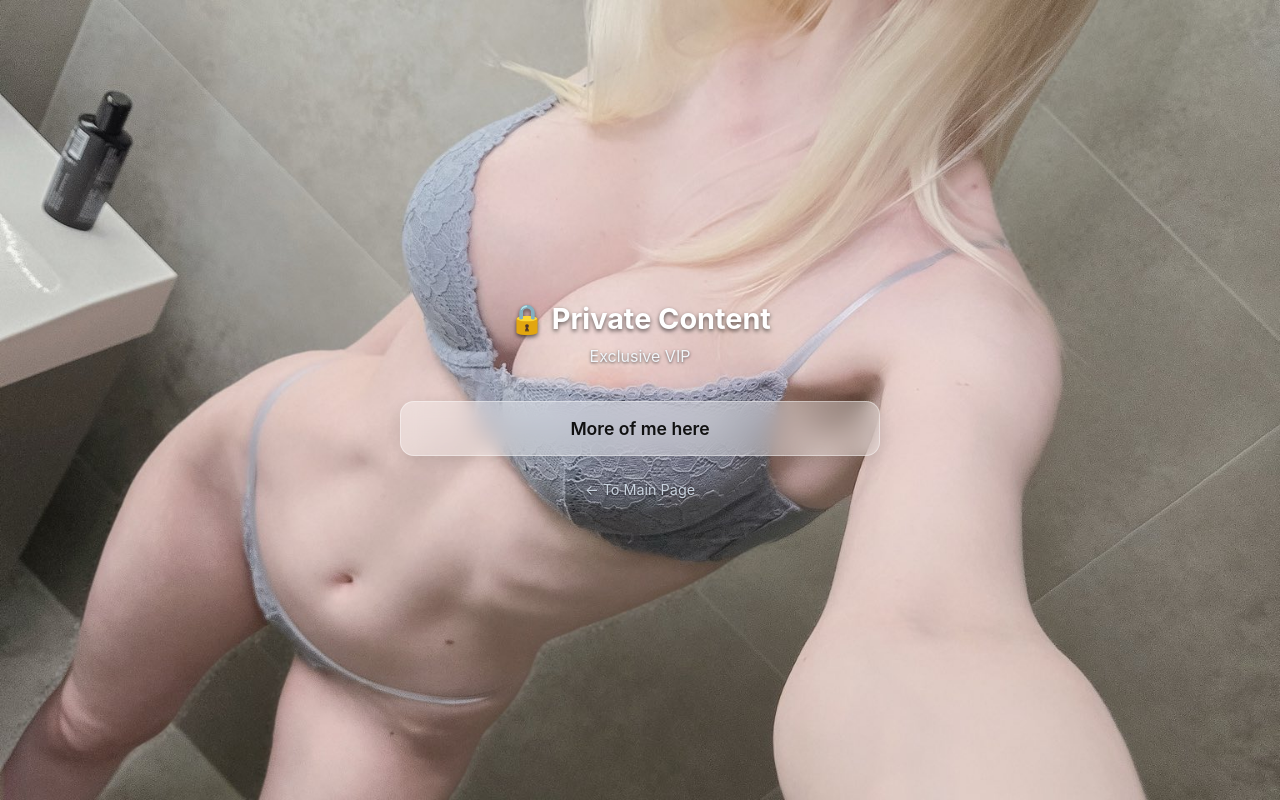
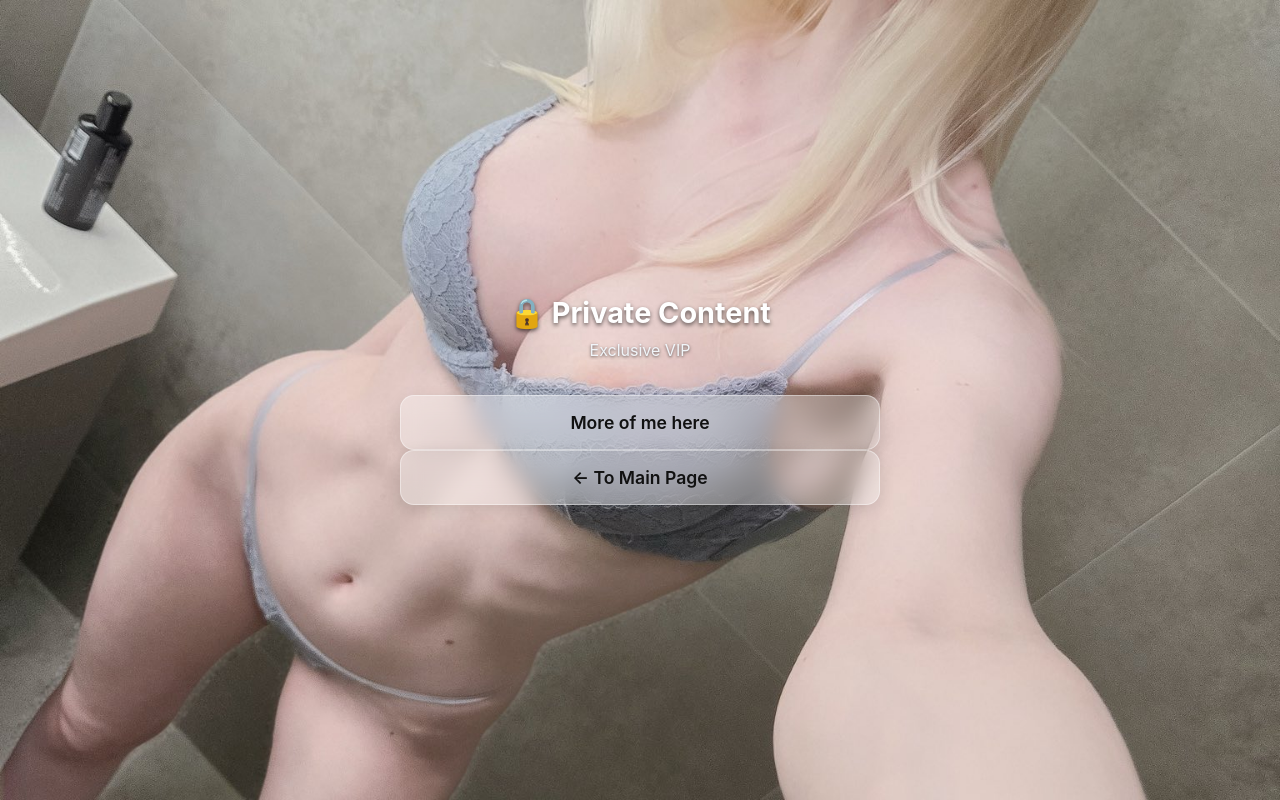
Before and after one commit to Basstez/my-links, a plain HTML site: page private.html in a window 1280 px wide. Drawn offline with Linux system fonts and the light colour scheme.

Commit message:
Update private.html

```diff
--- a/private.html
+++ b/private.html
@@ -106,7 +106,7 @@
         </div>
 
         <!-- Ссылка назад на главную -->
-        <a href="/" class="back-link">← To Main Page</a>
+         <a href="index.html" class="btn">← To Main Page</a>
     </div>
 
 </body>
```
